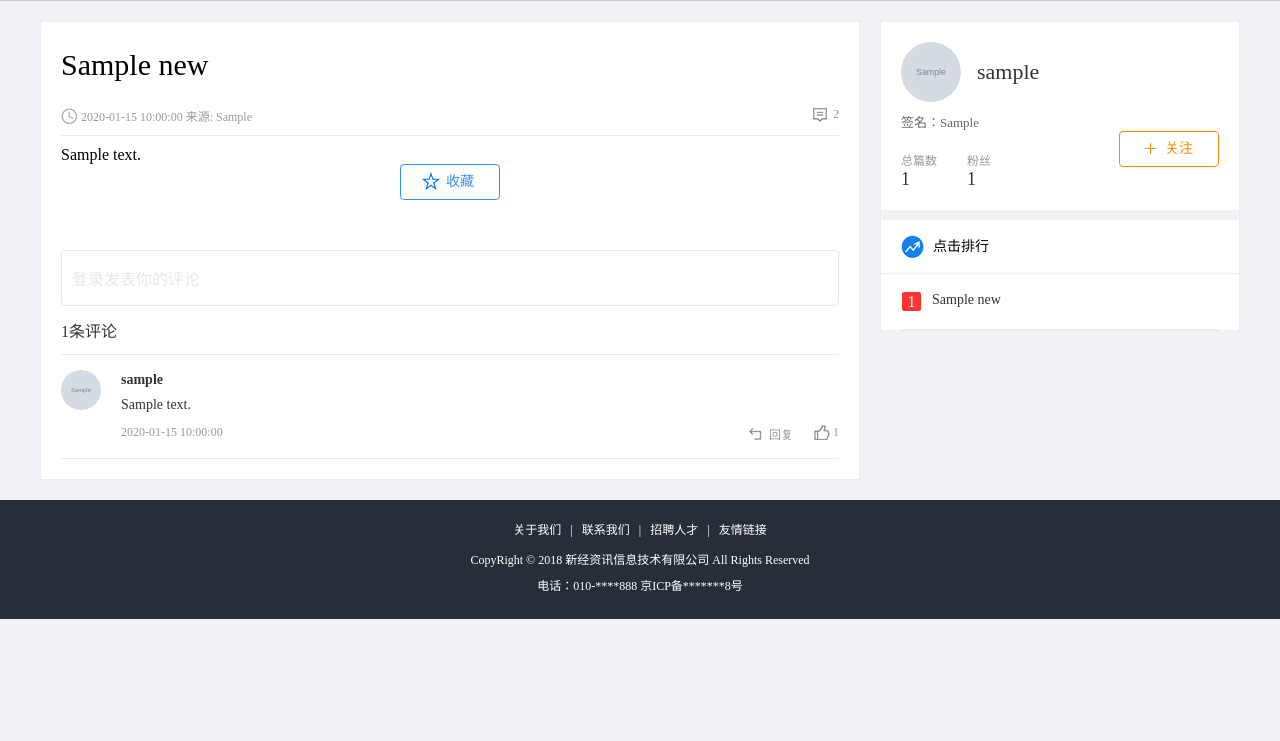
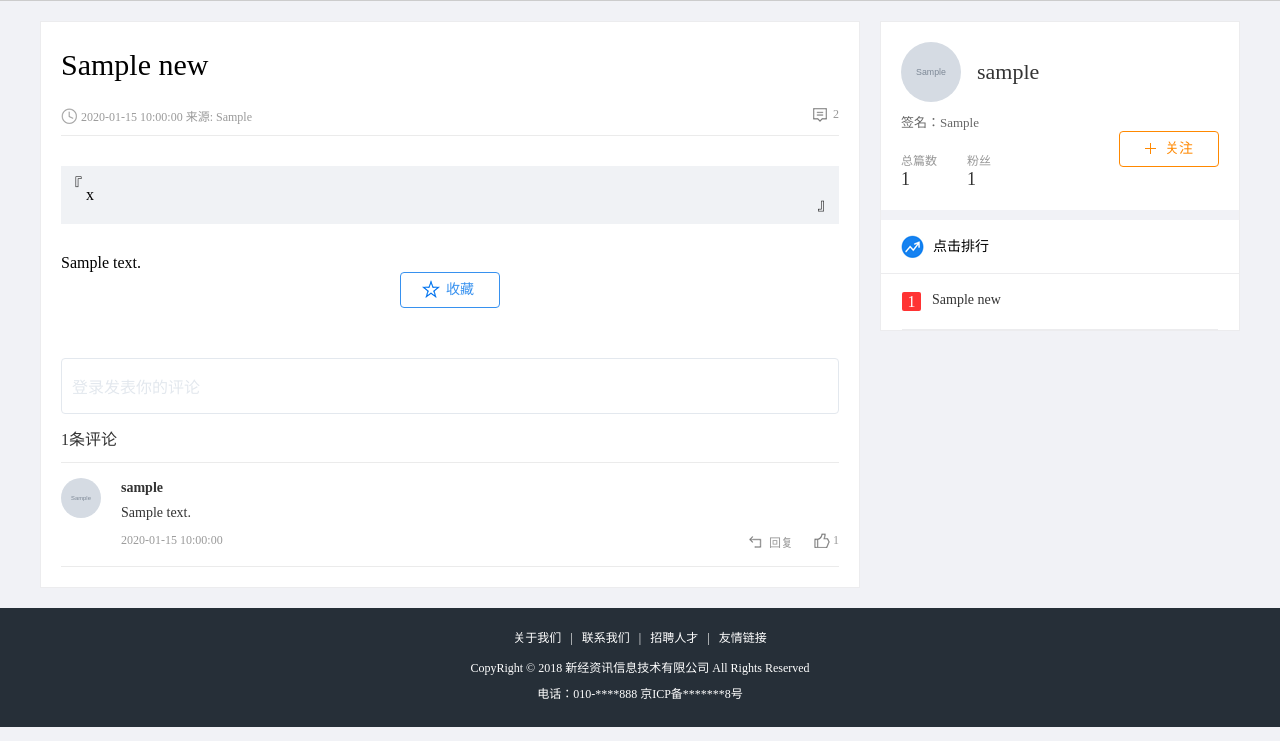
Before and after one commit to Echo-xie/OnlineNews, a Flask app: page /news/1 in a window 1280 px wide. Shown: the part 59-800 px from the top of the page. Run offline with Flask 2, Linux system fonts and the light colour scheme; tables that the repository leaves empty hold one stand-in row (values such as "Sample post"); grey boxes marked "Sample" are stand-in pictures; parts of the project's set-up code (start-up, migrations or seed data) failed here and were passed over; some libraries are stand-ins or nearby versions.

Commit message:
优化代码, 个人中心 -- 新闻发布

```diff
--- a/info/static/news/css/main.css
+++ b/info/static/news/css/main.css
@@ -542,6 +542,8 @@ body {
     overflow: hidden;
     background: #fff;
     border: 1px solid #ececee;
+    word-break: break-all;
+    word-wrap: break-word;
 }
 
 .detail_con h3 {
--- a/info/templates/news/detail.html
+++ b/info/templates/news/detail.html
@@ -19,6 +19,9 @@
             <span class="time_souce fl">{{ data.news.create_time }} 来源: {{ data.news.source }}</span>
             <span class="comment fr">{{ data.news.clicks }}</span>
         </div>
+        <p class="summary">
+            {{ data.news.digest }}
+        </p>
         {{ data.news.content | safe }}
         {#        <p class="summary">#}
         {#            摘要：昨天终结十一连阳之后，今天A股迅速重拾涨势，沪指收涨0.8%创逾两个月新高。房地产板块集体走强，尾盘更是放量大涨，万科A一度逼近涨停，最终收涨8.4%，股价创历史新高。#}
```
